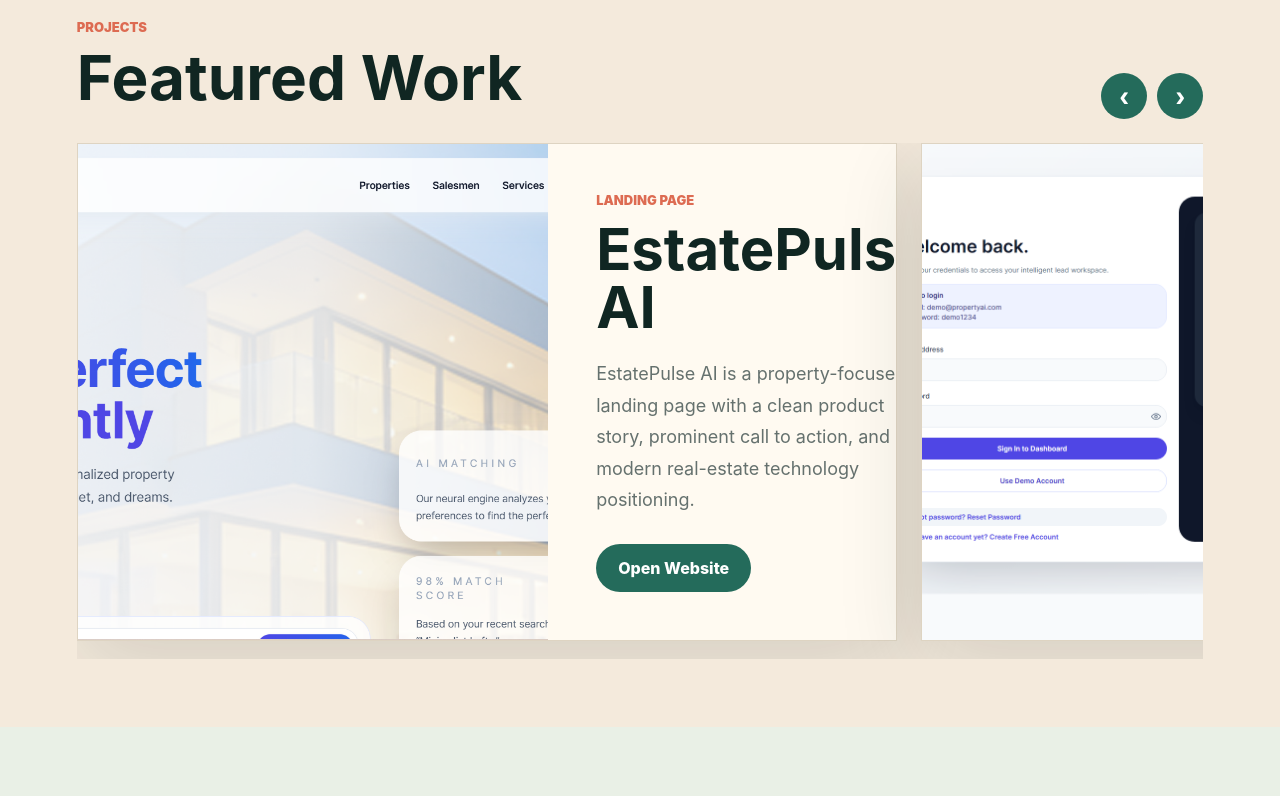
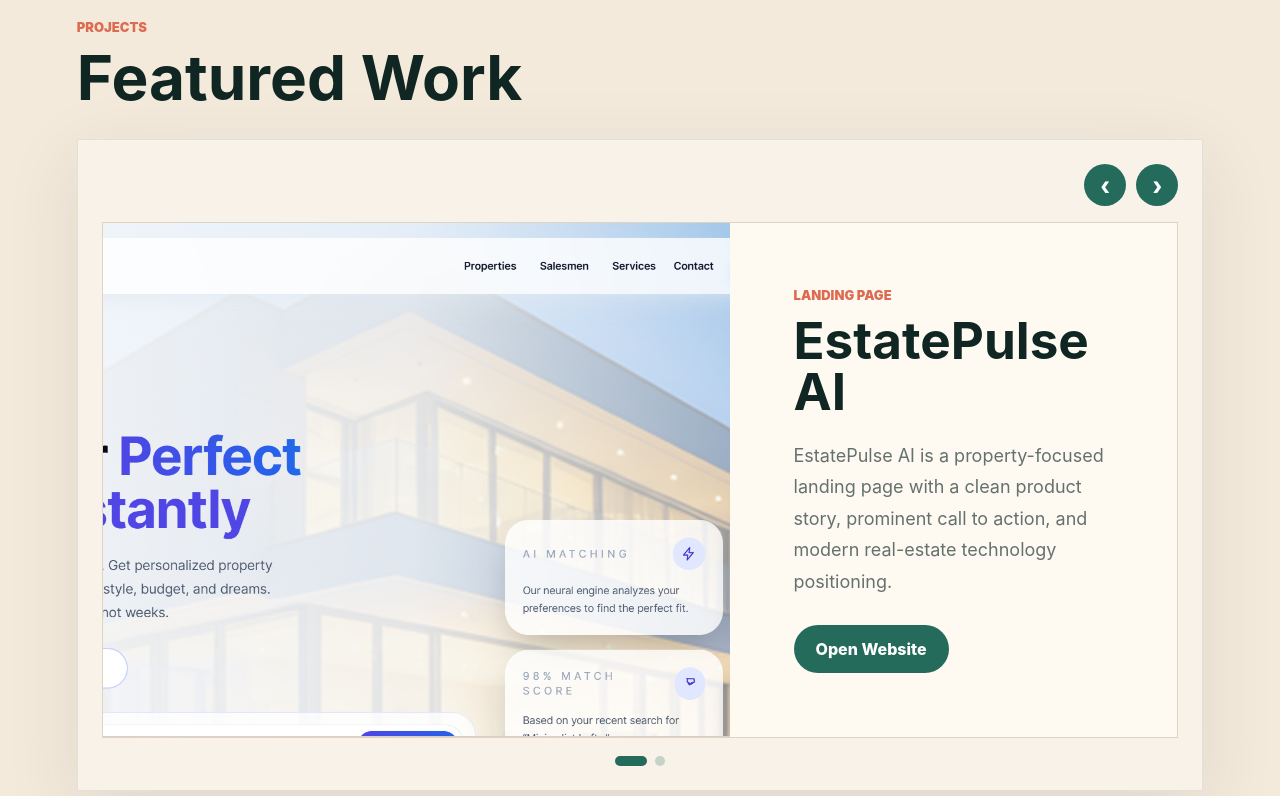
Before and after one commit to amitdevd/my-portfolio, a React (Create React App) app: page / in a window 1280 px wide. Shown: the part 3600-4396 px from the top of the page. Built offline with nearby package versions, Linux system fonts and the light colour scheme.

Commit message:
Refine project carousel design

```diff
--- a/src/App.css
+++ b/src/App.css
@@ -559,6 +559,10 @@ a {
 }
 
 .project-carousel-wrap {
+  background: rgba(255, 255, 255, 0.35);
+  border: 1px solid rgba(36, 107, 91, 0.12);
+  box-shadow: 0 20px 70px rgba(31, 45, 42, 0.1);
+  padding: clamp(14px, 2vw, 24px);
   position: relative;
 }
 
@@ -566,7 +570,7 @@ a {
   display: flex;
   gap: 10px;
   justify-content: flex-end;
-  margin: -66px 0 24px;
+  margin: 0 0 16px;
 }
 
 .carousel-controls button {
@@ -579,10 +583,10 @@ a {
   display: inline-flex;
   font-size: 30px;
   font-weight: 800;
-  height: 46px;
+  height: 42px;
   justify-content: center;
   line-height: 1;
-  width: 46px;
+  width: 42px;
 }
 
 .carousel-controls button:hover {
@@ -590,15 +594,8 @@ a {
 }
 
 .project-carousel {
-  display: grid;
-  gap: 24px;
-  grid-auto-columns: minmax(820px, 88%);
-  grid-auto-flow: column;
-  overflow-x: auto;
-  padding: 0 0 18px;
-  scroll-behavior: smooth;
-  scroll-snap-type: x mandatory;
-  scrollbar-color: var(--green) rgba(36, 107, 91, 0.12);
+  display: block;
+  overflow: hidden;
 }
 
 .project-showcase {
@@ -608,15 +605,14 @@ a {
   box-shadow: var(--shadow);
   display: grid;
   gap: 0;
-  grid-template-columns: minmax(0, 1.15fr) minmax(320px, 0.85fr);
+  grid-template-columns: minmax(0, 1.05fr) minmax(320px, 0.75fr);
   overflow: hidden;
-  scroll-snap-align: start;
 }
 
 .project-preview {
   background: #e9f0e6;
   display: block;
-  min-height: 360px;
+  min-height: 420px;
 }
 
 .project-preview img {
@@ -636,14 +632,16 @@ a {
   align-content: center;
   display: grid;
   justify-items: start;
-  padding: clamp(24px, 4vw, 48px);
+  min-width: 0;
+  padding: clamp(24px, 5vw, 64px);
 }
 
 .project-content h3 {
   color: var(--deep);
-  font-size: clamp(34px, 5vw, 58px);
+  font-size: clamp(34px, 4vw, 58px);
   line-height: 1;
   margin: 0;
+  overflow-wrap: anywhere;
 }
 
 .project-content p:not(.eyebrow) {
@@ -651,6 +649,29 @@ a {
   font-size: 18px;
   line-height: 1.75;
   margin: 22px 0 28px;
+}
+
+.carousel-dots {
+  display: flex;
+  gap: 8px;
+  justify-content: center;
+  margin-top: 18px;
+}
+
+.carousel-dots button {
+  background: rgba(36, 107, 91, 0.24);
+  border: 0;
+  border-radius: 999px;
+  cursor: pointer;
+  height: 10px;
+  padding: 0;
+  transition: 0.2s ease;
+  width: 10px;
+}
+
+.carousel-dots button.active {
+  background: var(--green);
+  width: 32px;
 }
 
 .blog-list {
@@ -710,10 +731,6 @@ a {
     grid-template-columns: 1fr;
   }
 
-  .project-carousel {
-    grid-auto-columns: minmax(680px, 92%);
-  }
-
   .project-showcase {
     grid-template-columns: 1fr;
   }
@@ -749,15 +766,6 @@ a {
     font-size: 58px;
   }
 
-  .carousel-controls {
-    justify-content: flex-start;
-    margin: 0 0 18px;
-  }
-
-  .project-carousel {
-    grid-auto-columns: minmax(280px, 92%);
-  }
-
   .social-strip,
   .mini-grid,
   .skill-list,
@@ -785,6 +793,6 @@ a {
   }
 
   .project-preview {
-    min-height: 240px;
+    min-height: 260px;
   }
 }
--- a/src/App.js
+++ b/src/App.js
@@ -1,4 +1,4 @@
-import { useRef } from 'react';
+import { useState } from 'react';
 import './App.css';
 
 const skills = [
@@ -208,32 +208,24 @@ function BlogPage() {
 }
 
 function ProjectCarousel() {
-  const carouselRef = useRef(null);
+  const [activeProject, setActiveProject] = useState(0);
+  const project = featuredProjects[activeProject];
 
-  const scrollProjects = (direction) => {
-    if (!carouselRef.current) {
-      return;
-    }
-
-    const cardWidth = carouselRef.current.querySelector('.project-showcase')?.offsetWidth || 0;
-    carouselRef.current.scrollBy({
-      left: direction * (cardWidth + 24),
-      behavior: 'smooth',
-    });
+  const changeProject = (direction) => {
+    setActiveProject((current) => (current + direction + featuredProjects.length) % featuredProjects.length);
   };
 
   return (
     <div className="project-carousel-wrap">
       <div className="carousel-controls" aria-label="Project carousel controls">
-        <button type="button" onClick={() => scrollProjects(-1)} aria-label="Previous project">
+        <button type="button" onClick={() => changeProject(-1)} aria-label="Previous project">
           <span aria-hidden="true">‹</span>
         </button>
-        <button type="button" onClick={() => scrollProjects(1)} aria-label="Next project">
+        <button type="button" onClick={() => changeProject(1)} aria-label="Next project">
           <span aria-hidden="true">›</span>
         </button>
       </div>
-      <div className="project-carousel" ref={carouselRef}>
-        {featuredProjects.map((project) => (
+      <div className="project-carousel">
         <article className="project-showcase" key={project.title}>
           <a
             className="project-preview"
@@ -253,6 +245,16 @@ function ProjectCarousel() {
             </a>
           </div>
         </article>
+      </div>
+      <div className="carousel-dots" aria-label="Project carousel pagination">
+        {featuredProjects.map((item, index) => (
+          <button
+            className={index === activeProject ? 'active' : ''}
+            type="button"
+            key={item.title}
+            onClick={() => setActiveProject(index)}
+            aria-label={`Show ${item.title}`}
+          />
         ))}
       </div>
     </div>
```
Lines whose indentation alone changed are shown as unchanged.
